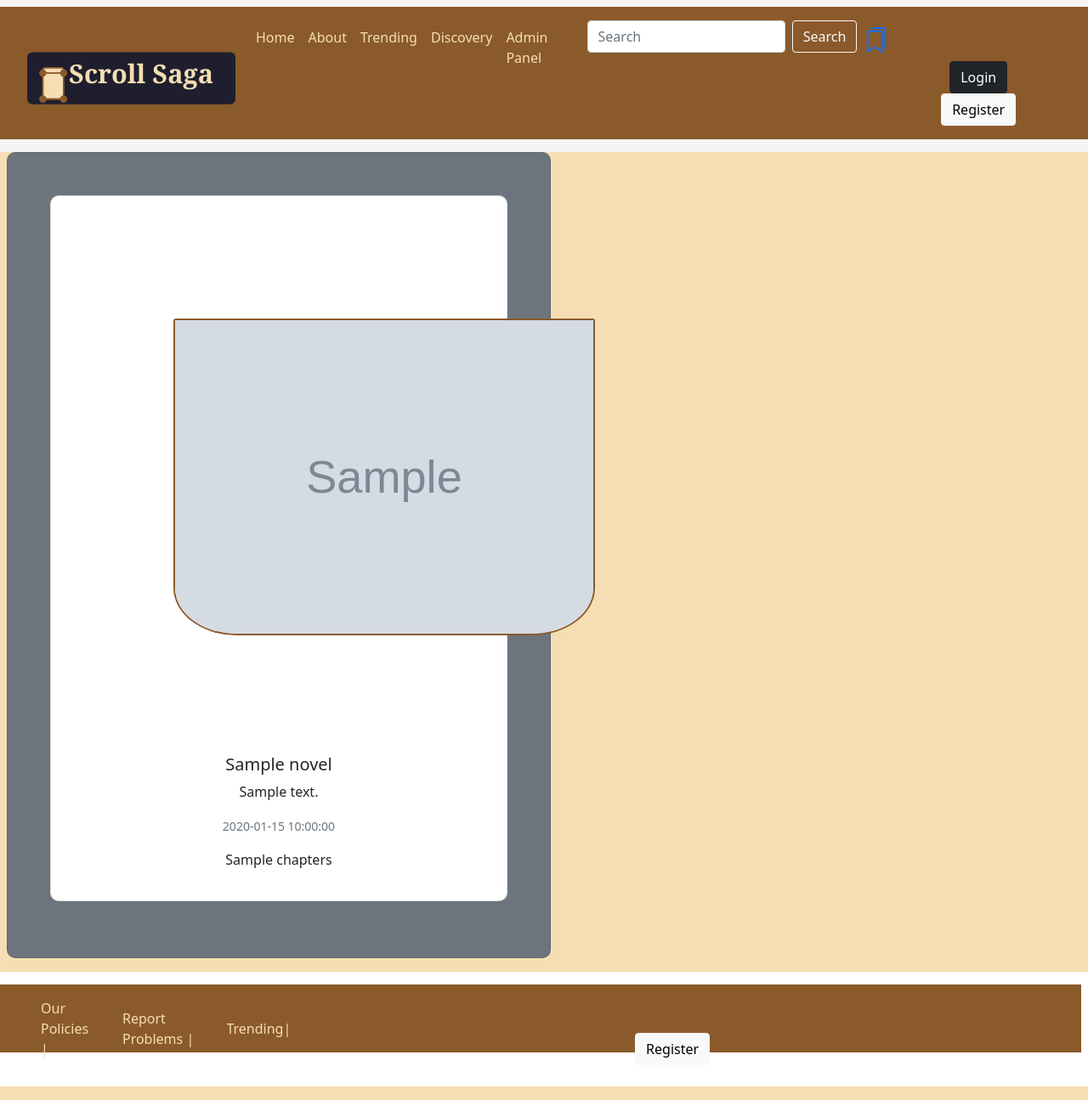
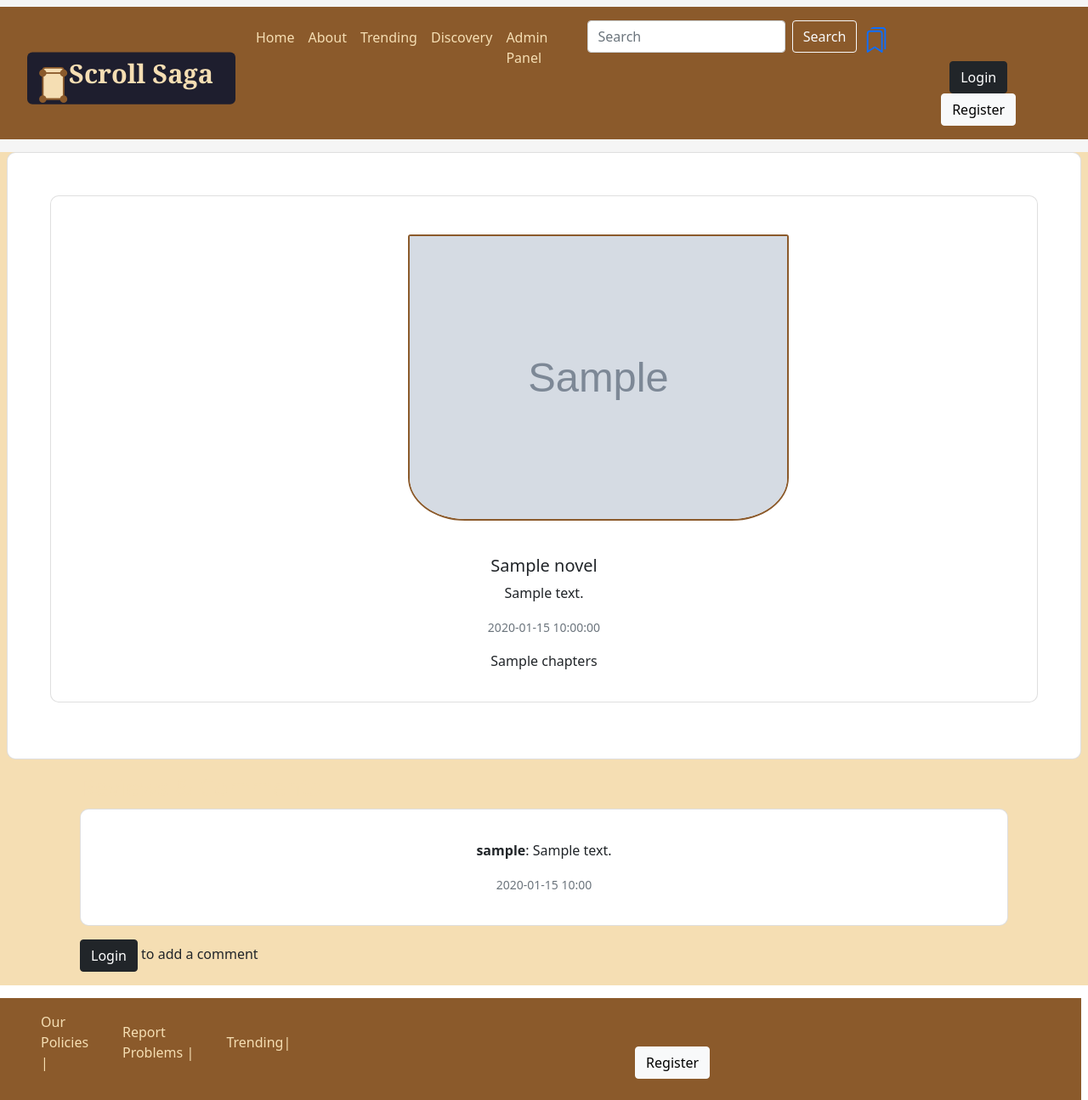
Before and after one commit to LifeGiver13/website-scroll_saga, a Python web app: template flask/templates/details.html in a window 1280 px wide. Shown: the whole page at 85% size. Run offline with Jinja, Linux system fonts and the light colour scheme; the template is opened without the code that fills it: most values are stand-ins (such as "Sample title", 1, 10 or a date in 2020); grey boxes marked "Sample" are stand-in pictures.

Commit message:
addition_of_comments_to_specific_novels_with_specific_users

```diff
--- a/flask/templates/details.html
+++ b/flask/templates/details.html
@@ -1,21 +1,110 @@
-{%extends "default_page.html" %}
-{%block content%}
+{% extends "default_page.html" %}
+{% block content %}
 
-<main class=" col-sm-12 col-xs-12 main main-expand-lg bg-body-tertiary">
-    <div class="card text-black bg-secondary mb-3" style=" padding: 50px; max-width: 40rem;">
+<main class="col-sm-12 col-xs-12 main main-expand-lg bg-body-tertiary">
+    <div class="card bg-none mb-3" style="padding: 50px; max-width: 100rem;">
         <div class="card mb-3">
-            <img src="{{ url_for('static', filename='images/' + novel['cover_image']) }}" class="card-img-top"
-                alt="Book Cover">
+            <img src="{{ url_for('static', filename='images/' + novel.cover_image) }}" class="card-img-top"
+                alt="Book Cover" style="width: 40%; margin: 25px 400px;">
             <div class="card-body">
-                <h5 class="card-title">{{novel.name}}</h5>
-                <p class="card-text">{{novel.description}}</p>
-                <p class="card-text"><small class="text-muted">{{novel.publish_date}}</small></p>
-                <p class="card-text">{{novel.chapters}}</p>
-
+                <h5 class="card-title text-center">{{ novel.novel_title }}</h5>
+                <p class="card-text">{{ novel.description }}</p>
+                <p class="card-text"><small class="text-muted">{{ novel.publish_date }}</small></p>
+                <p class="card-text">{{ novel.chapters }}</p>
             </div>
         </div>
     </div>
-    <!-- <h1>{{novel.name}}</h1>
-    <p>{{novel.description}} - {{novel.chapters}}</p> -->
+
+    <!-- Reviews Section -->
+    <div class="container">
+        <h3>Reviews & Comments</h3>
+        {% if reviews %}
+        {% for review in reviews %}
+        <div class="card mb-3">
+            <div class="card-body">
+                <p class="card-text"><strong>{{ review.username }}</strong>: {{ review.content }}</p>
+                <p class="card-text"><small class="text-muted">{{ review.publish_time.strftime('%Y-%m-%d %H:%M')
+                        }}</small></p>
+            </div>
+        </div>
+        {% endfor %}
+        {% else %}
+        <p>No reviews yet. Be the first to comment!</p>
+        {% endif %}
+
+        <!-- Comment Form (Only for Logged-In Users) -->
+        {% if "username" in session %}
+        <div class="card mt-4">
+            <div class="card-body">
+                <h5 class="card-title">Add a Comment</h5>
+                <form method="POST">
+                    <div class="form-group">
+                        <label for="content">Your Comment:</label>
+                        <textarea class="form-control" id="content" name="content" rows="3" required></textarea>
+                    </div>
+                    <button type="submit" class="btn btn-primary mt-2">Post Comment</button>
+                </form>
+            </div>
+        </div>
+        {% else %}
+        <p> <button class="btn btn-dark" data-bs-toggle="modal" data-bs-target="#loginModal"
+                class="nav-item">Login</button> to add a comment </p>
+        {% endif %}
+    </div>
+
 </main>
-{%endblock%}
+
+<style>
+    #wrapper {
+        background-color: whitesmoke;
+        padding: 0.5em;
+    }
+
+    nav {
+        height: auto;
+        background-color: #8b5a2b;
+    }
+
+    #footer {
+        height: auto;
+        background-color: #8b5a2b;
+    }
+
+    main {
+        background-color: #f5deb3;
+        height: auto;
+    }
+
+    li {
+        color: black;
+    }
+
+    #myDIV>p {
+        color: #f5deb3;
+    }
+
+    h4,
+    h3 {
+        color: #f5deb3;
+    }
+
+    img {
+        height: auto;
+        width: 20%;
+    }
+
+    .nav-item a:hover {
+        background-color: #1e1e2e;
+        border-radius: 5px;
+    }
+
+    label>p {
+        color: black;
+    }
+
+    .nav-item a {
+        font-weight: 500;
+    }
+</style>
+
+{% endblock %}
```
Also changed, not shown: flask/app.py (+55 -13 lines).
